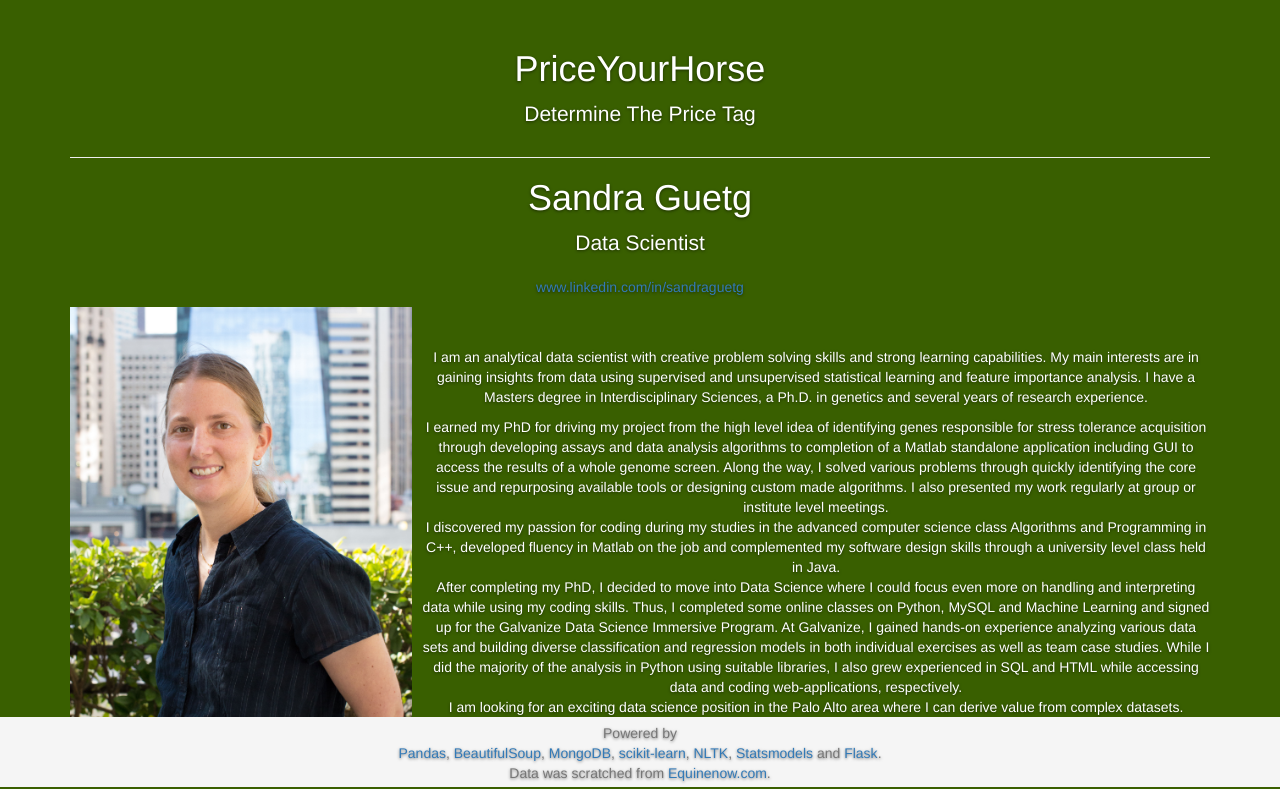
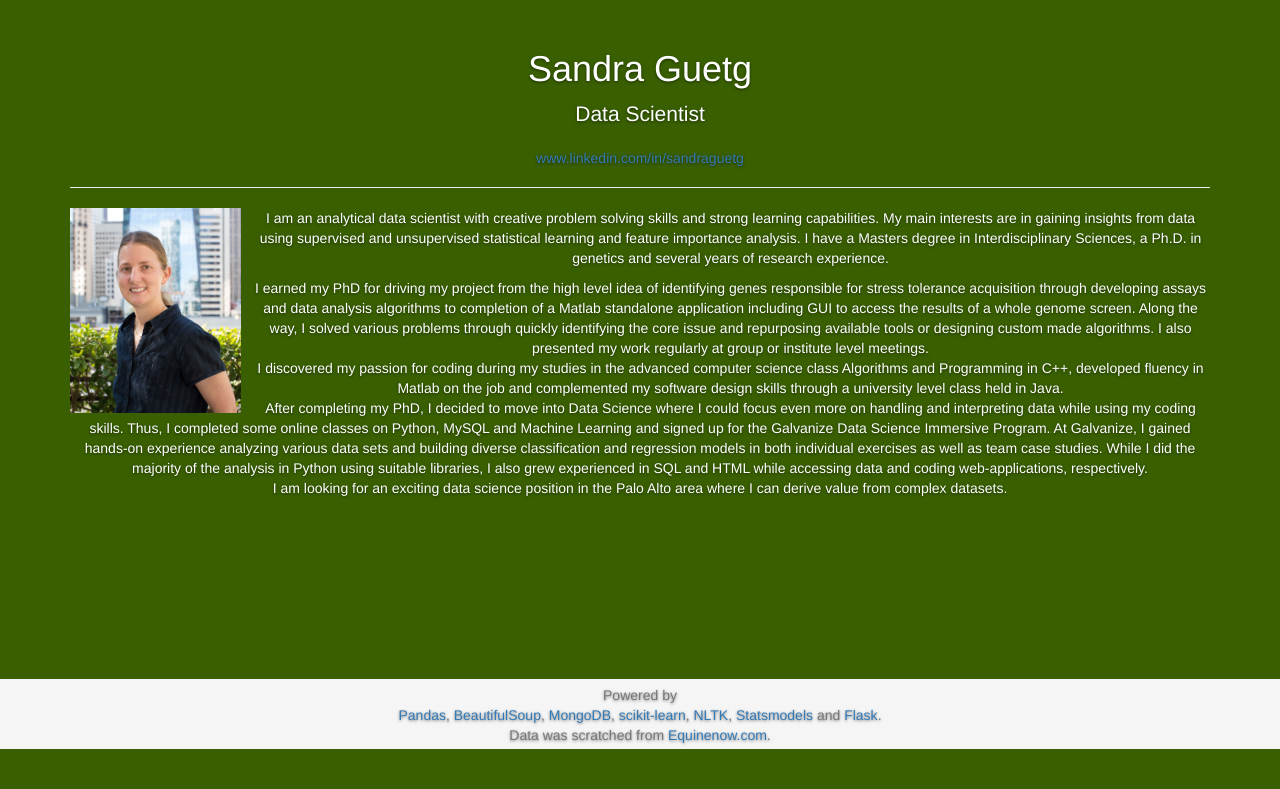
Before and after one commit to guetgs/PriceYourHorse, a Flask app: page /about_me in a window 1280 px wide. Shown: the part 51-840 px from the top of the page. After the commit the page ends 800 px from the top, so only its background shows below. Run offline with Flask 2, Linux system fonts and the light colour scheme; parts of the project's set-up code (start-up, migrations or seed data) failed here and were passed over; some libraries are stand-ins or nearby versions.

Commit message:
update html templates

```diff
--- a/Web_App/templates/about_me.html
+++ b/Web_App/templates/about_me.html
@@ -1,11 +1,12 @@
 {% extends 'base.html' %}
 {% block content %}
+<div class="page-header">
+        <h1>Sandra Guetg</h1>
+        <p class="lead">Data Scientist</p>
+        <p><a href="https://www.linkedin.com/in/sandraguetg">www.linkedin.com/in/sandraguetg</a></p>
+      </div>
 <div class="inner cover">
-  <h1 class="cover-heading">Sandra Guetg</h1>
-  <p class="lead">Data Scientist</p>
-  <p><a href="https://www.linkedin.com/in/sandraguetg">www.linkedin.com/in/sandraguetg</a></p>
-  <img src="../static/15-09-DS-SF-3468_small.jpg" alt="Photo of Sandra Guetg" style="float:left;margin-right:10px;width:342px;height:411px;">
-  <br><br>
+  <img src="../static/15-09-DS-SF-3468_small.jpg" alt="Photo of Sandra Guetg" style="float:left;margin-right:10px;width:171px;height:205px;">
   <p>I am an analytical data scientist with creative problem solving skills and strong learning capabilities. My main interests are in gaining insights from data using supervised and unsupervised statistical learning and feature importance analysis. I have a Masters degree in Interdisciplinary Sciences, a Ph.D. in genetics and several years of research experience.</p>
   <p>I earned my PhD for driving my project from the high level idea of identifying genes responsible for stress tolerance acquisition through developing assays and data analysis algorithms to completion of a Matlab standalone application including GUI to access the results of a whole genome screen. Along the way, I solved various problems through quickly identifying the core issue and repurposing available tools or designing custom made algorithms. I also presented my work regularly at group or institute level meetings.<br>
   I discovered my passion for coding during my studies in the advanced computer science class Algorithms and Programming in C++, developed fluency in Matlab on the job and complemented my software design skills through a university level class held in Java.<br>
--- a/Web_App/templates/base.html
+++ b/Web_App/templates/base.html
@@ -24,6 +24,7 @@
     <nav class="navbar navbar-default navbar-fixed-top">
       <div class="container">
         <div class="navbar-header">
+          <!-- <img src="../static/Pferd1.jpg" alt="Horse Symbol" style="float:left;margin-right:10px;margin-left:10px;margin-top:10px;width:30px;height:35px;"> -->
           <a href="/index" class="navbar-brand">Home</a>
           <button class="navbar-toggle" type="button" data-toggle="collapse" data-target="#navbar-main">
             <span class="sr-only">Toggle navigation</span>
@@ -46,11 +47,8 @@
       <div class="site-wrapper-inner">
         <div class="cover-container"> -->
     <div class="container">
-      <div class="page-header">
-        <h1>PriceYourHorse</h1>
-        <p class="lead">Determine The Price Tag</p>
-      </div>
             {% block content %}{% endblock %}
+            <br><br><br>
     </div>
         <!-- </div>
       </div>
--- a/Web_App/templates/details.html
+++ b/Web_App/templates/details.html
@@ -1,7 +1,11 @@
 {% extends 'base.html' %}
 {% block content %}
+<div class="page-header">
+        <h1>PriceYourHorse</h1>
+        <p class="lead">Determine The Price Tag</p>
+      </div>
 <div class="inner cover">
   <h2>Details</h2>
-  <p>Under the hood, PriceYourHorse relys on a regression model based on thousands of ads scraped from <a href='http://www.equinenow.com/horses.htm'>www.equinenow.com</a>. Features from tabular, mostly categorical information as well as from the text description are selected based on feature importance and used to fit the final regression model. Missing values in the dataset are derived from the ensembled data set. The final trained model as well as the trained preprocessor required to transform user entries into a feature matrix processable by the model are saved for rapid availability in a web-application. The PriceYourHorse web-application allows the user to select values for all important features previously identified and predicts a price based on the underlying trained model, which is subsequently presented to the user together with his or her feature value selection.</p>
+  <p>Under the hood, PriceYourHorse relys on a regression model based on thousands of ads scraped from <a class="inline" href='http://www.equinenow.com/horses.htm'>www.equinenow.com</a>. Features from tabular, mostly categorical information as well as from the text description are selected based on feature importance and used to fit the final regression model. Missing values in the dataset are derived from the ensembled data set. The final trained model as well as the trained preprocessor required to transform user entries into a feature matrix processable by the model are saved for rapid availability in a web-application. The PriceYourHorse web-application allows the user to select values for all important features previously identified and predicts a price based on the underlying trained model, which is subsequently presented to the user together with his or her feature value selection.</p>
 </div>
 {% endblock %}
--- a/Web_App/templates/form.html
+++ b/Web_App/templates/form.html
@@ -1,5 +1,9 @@
 {% extends 'base.html' %}
 {% block content %}
+<div class="page-header">
+        <h1>PriceYourHorse</h1>
+        <p class="lead">Determine The Price Tag</p>
+      </div>
 <div class="inner cover">
   <div class="row">
    <div class="col-lg-6">
--- a/Web_App/templates/index.html
+++ b/Web_App/templates/index.html
@@ -1,8 +1,12 @@
 {% extends 'base.html' %}
 {% block content %}
+<div class="page-header">
+        <h1>PriceYourHorse</h1>
+        <p class="lead">Determine The Price Tag</p>
+      </div>
 <div class="inner cover">
   <p>PriceYourHorse simplifies the life of non-commercial horse buyers and sellers. No need to search manually through hundreds of ads to get a sense of the usual price range, just select the features of your animal and get a price estimate based on thousands of ads.</p>
-  <p>PriceYourHorse is a 2-week cap-stone data science project performed in the context of the Data Science Immersive Program offered by <a href='http://www.galvanize.com/courses/data-science/'>Galvanize, San Francisco</a>. The program covers intensive courswork on hypothesis testing, regularized linear and logistic regression, supervised and unsupervised machine learning, natural language processing, recommender algorithms, dimensionality reduction, MapReduce/Spark and data visualization. This project brings together a broad range of those skills into a well rounded product. For more detailed information, click <a href='/details'>here</a>
+  <p>PriceYourHorse is a 2-week cap-stone data science project performed in the context of the Data Science Immersive Program offered by <a class="inline" href='http://www.galvanize.com/courses/data-science/'>Galvanize, San Francisco</a>. The program covers intensive courswork on hypothesis testing, regularized linear and logistic regression, supervised and unsupervised machine learning, natural language processing, recommender algorithms, dimensionality reduction, MapReduce/Spark and data visualization. This project brings together a broad range of those skills into a well rounded product. For more detailed information, click <a class="inline" href='/details'>here</a>.
 </div>
 
 <div class="col-lg-5">
--- a/Web_App/templates/prediction.html
+++ b/Web_App/templates/prediction.html
@@ -1,5 +1,9 @@
 {% extends 'base.html' %}
 {% block content %}
+<div class="page-header">
+        <h1>PriceYourHorse</h1>
+        <p class="lead">Determine The Price Tag</p>
+      </div>
 <div class="inner cover">
   <h2>The predicted price for your horse is</h2>
   <br>
```
